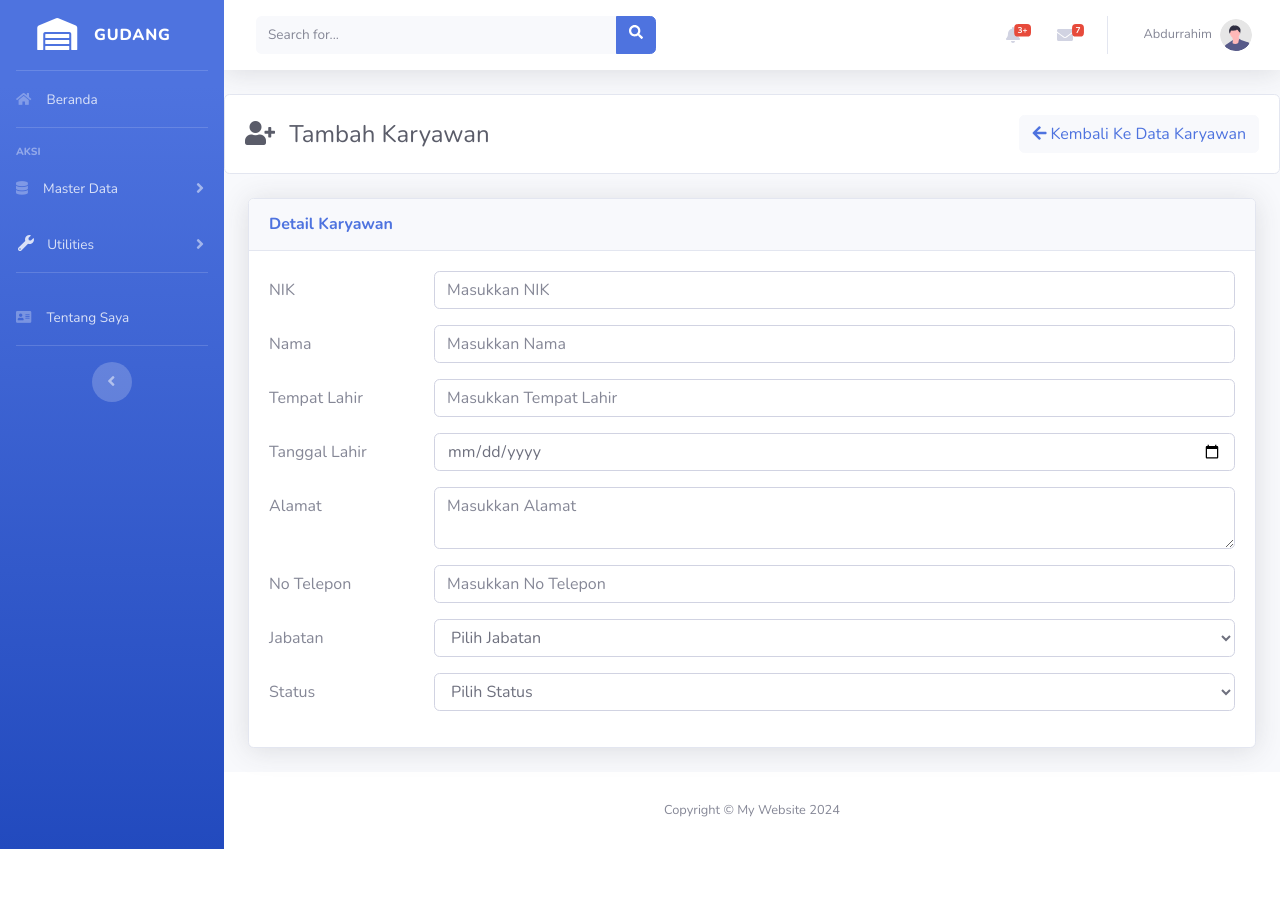
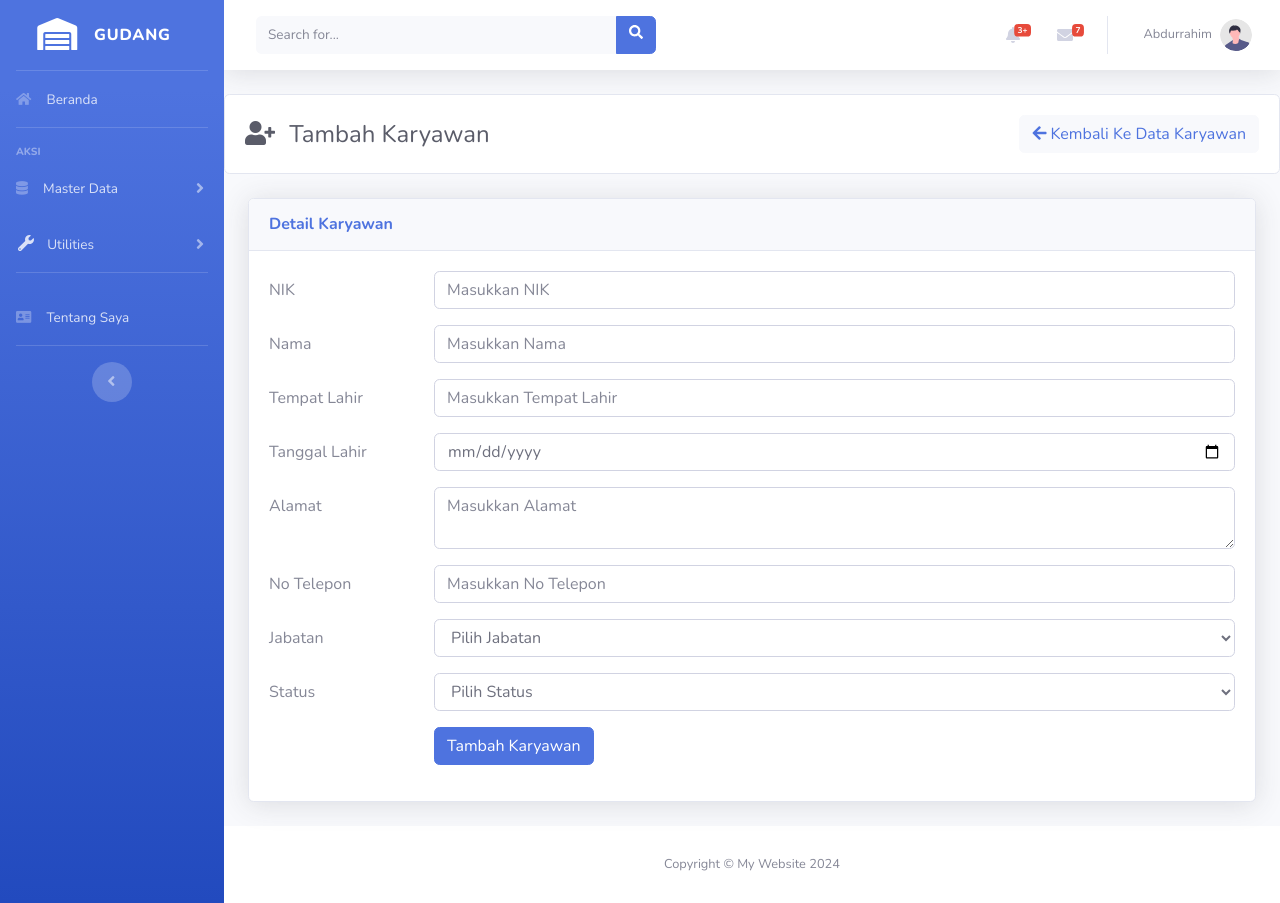
Before and after one commit to abdurrahimFSD/Praktikum-Web2-UNISKA, a PHP site: page /pages/karyawan_add.php in a window 1280 px wide. Before the commit the page ends 849 px from the top, so only its background shows below. Run offline with PHP 8.4, Linux system fonts and the light colour scheme; some libraries are stand-ins or nearby versions.

Commit message:
Menambahkan tombol Tambah Karyawan

```diff
--- a/pages/karyawan_add.php
+++ b/pages/karyawan_add.php
@@ -94,6 +94,14 @@
                                         </select>
                                     </div>
                                 </div>
+                                <div class="mb-3 row">
+                                    <label class="col-sm-2 col-form-label">&nbsp;</label>
+                                    <div class="col-sm-10">
+                                        <a href="#" class="btn btn-primary btn-icon-split">
+                                            <span class="text">Tambah Karyawan</span>
+                                        </a>
+                                    </div>
+                                </div>
 
                             </form>
                         </div>
```
